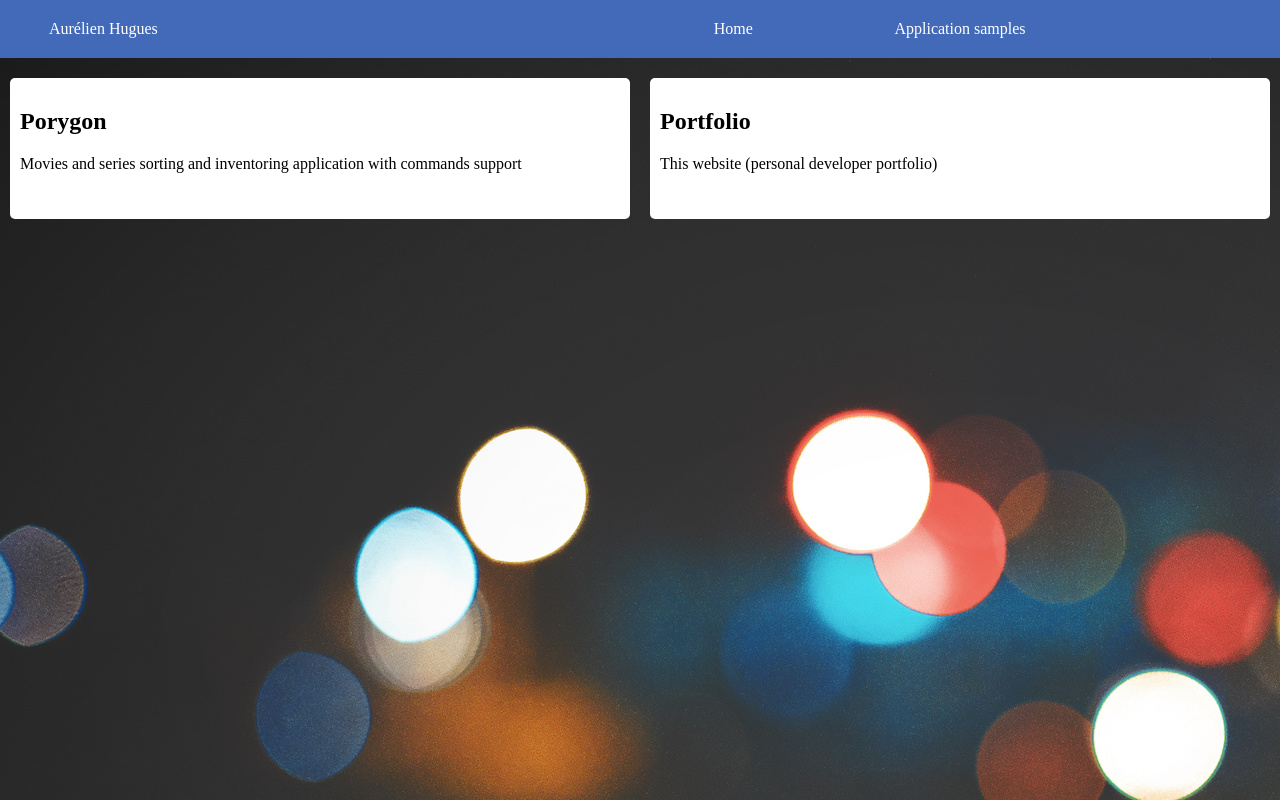
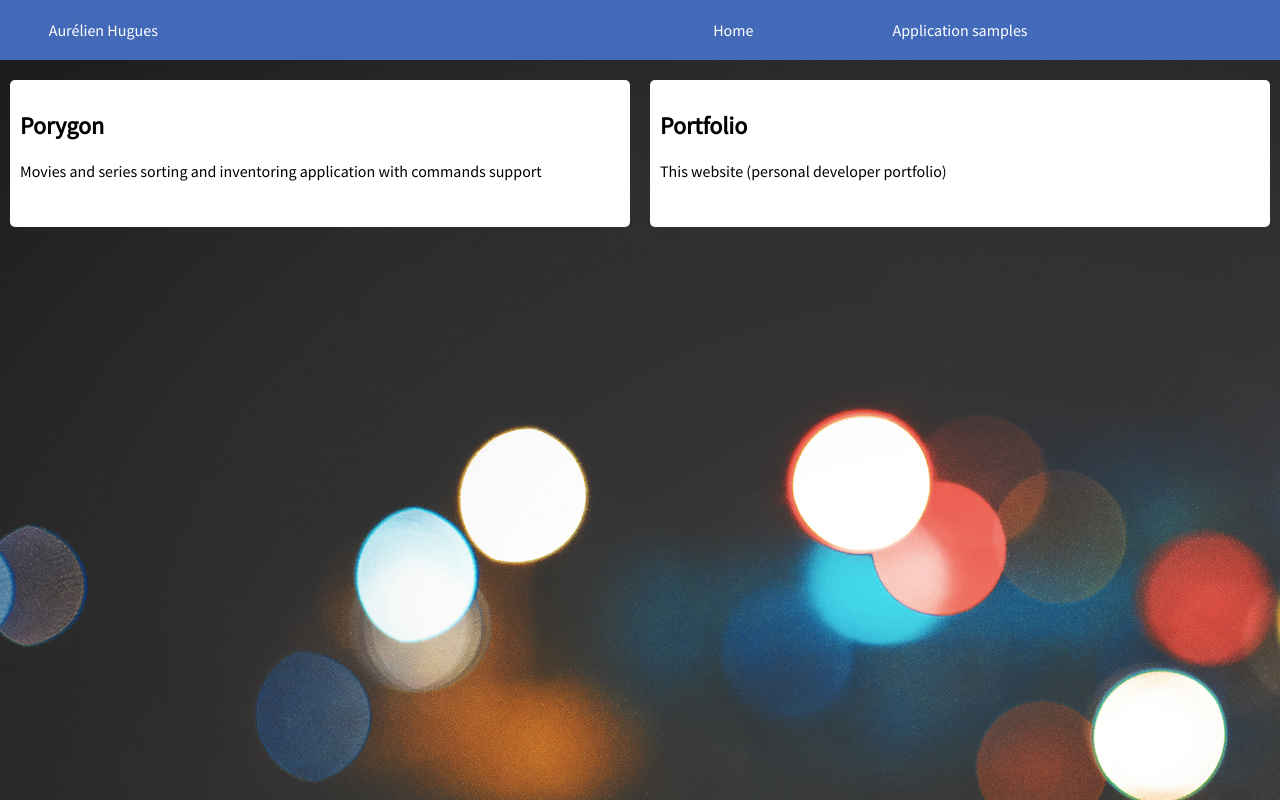
Before and after one commit to aHugues/portfolio, an Angular app: page /samples in a window 1280 px wide. Built offline with nearby package versions, Linux system fonts and the light colour scheme.

Commit message:
Add custom font for whole website

```diff
--- a/src/app/samples/sample/sample.component.html
+++ b/src/app/samples/sample/sample.component.html
@@ -1,7 +1,7 @@
 <div class="sample-container">
 
-  <h2> {{ sample.title }} </h2>
+  <h2 class="title"> {{ sample.title }} </h2>
 
-  <p> {{ sample.description }} </p>
+  <p class="description"> {{ sample.description }} </p>
 
 </div>
--- a/src/styles.css
+++ b/src/styles.css
@@ -1,4 +1,6 @@
 /* You can add global styles to this file, and also import other style files */
+
+@import url('https://fonts.googleapis.com/css?family=Source+Sans+Pro:Light');
 
 @import "./styles/navbar.css";
 @import "./styles/homepage.css";
@@ -11,6 +13,7 @@ html {
   background-color: var(--background, white);
   background-image: url("/assets/background.jpeg");
   background-repeat: no-repeat;
+  font-family: "Source Sans Pro", Helvetica, sans-serif;
   /* Photo by 祝 鹤槐 from Pexels https://www.pexels.com/photo/abstract-art-blur-bokeh-544917/ */
 }
 
--- a/src/styles/homepage.css
+++ b/src/styles/homepage.css
@@ -1,4 +1,3 @@
-@import url('https://fonts.googleapis.com/css?family=Source+Sans+Pro:Light');
 
 .homepage {
   display: flex;
@@ -35,16 +34,14 @@
 }
 
 .name h2 {
-  font-family: "Source Sans Pro", Helvetica, sans-serif;
+
 }
 
 .title h3 {
-  font-family: "Source Sans Pro", Helvetica, sans-serif;
   margin-bottom: 50px;
 }
 
 .cv a {
-  font-family: "Source Sans Pro", Helvetica, sans-serif;
   text-decoration: none;
 }
 
--- a/src/styles/samples.css
+++ b/src/styles/samples.css
@@ -19,3 +19,10 @@
   padding: 10px 10px 10px 10px;
   height: 100%;
 }
+
+.sample-container .title {
+
+}
+
+.sample-container .description {
+}
```
